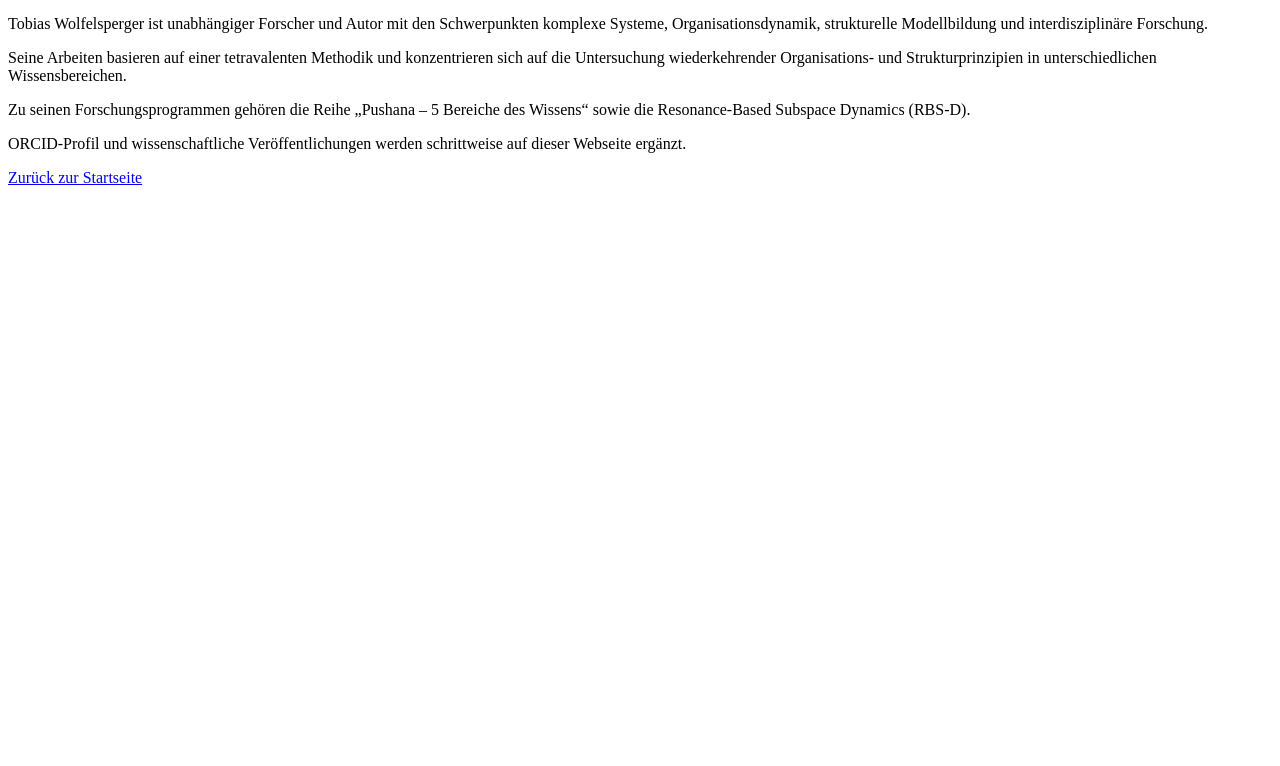
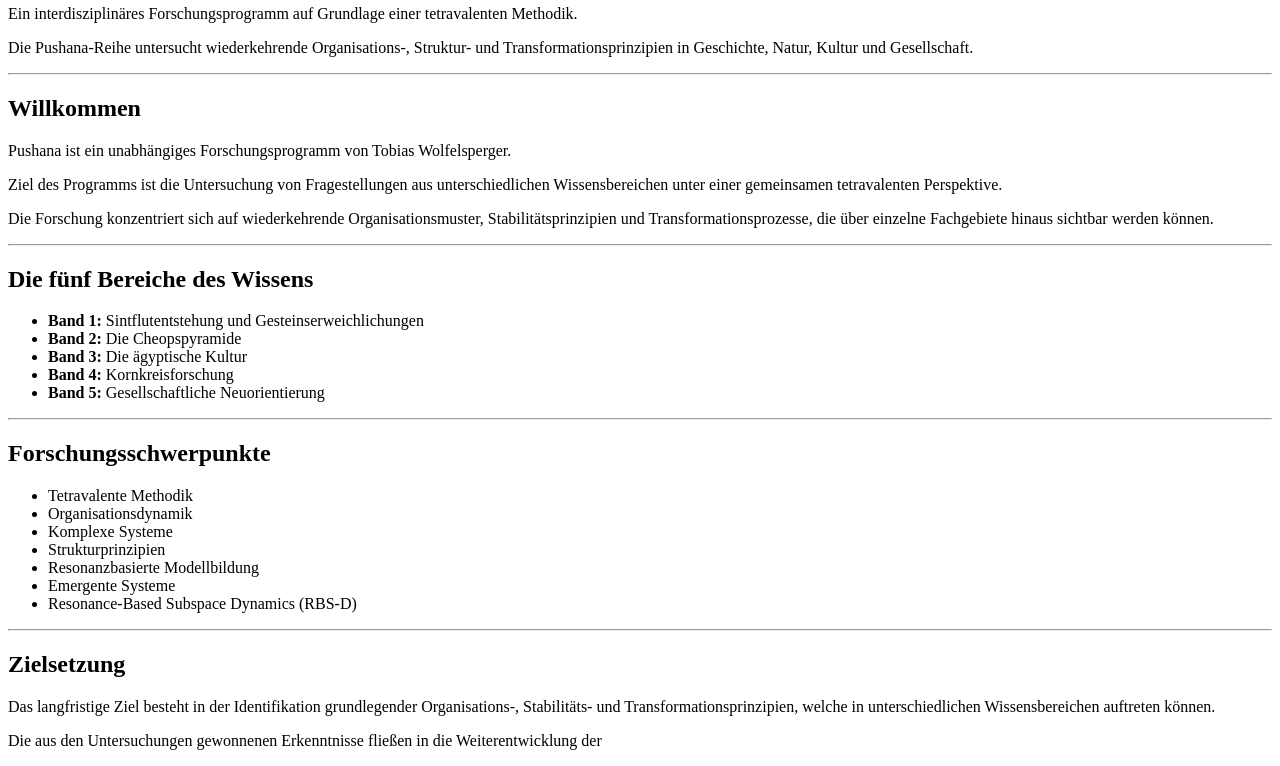
Before and after one commit to tobiaswolfelsperger/pushana-org, a plain HTML site: page about.html in a window 1280 px wide. Shown: the part 158-924 px from the top of the page. Before the commit the page ends 800 px from the top, so only its background shows below. Drawn offline with Linux system fonts and the light colour scheme.

Commit message:
Update about.html

```diff
--- a/about.html
+++ b/about.html
@@ -1,12 +1,14 @@
 <!DOCTYPE html>
 <html lang="de">
+
 <head>
 <meta charset="UTF-8">
 <meta name="viewport" content="width=device-width, initial-scale=1.0">
-<title>Über den Autor</title>
+<title>Pushana - 5 Bereiche des Wissens</title>
 </head>
 
 <body>
+
 <nav>
 <a href="index.html">Startseite</a> |
 <a href="about.html">Autor</a> |
@@ -18,37 +20,77 @@
 
 <hr>
 
-<hr>
-<h1>Tobias Wolfelsperger</h1>
+<h1>PUSHANA</h1>
 
-<h2>Unabhängiger Forscher und Autor</h2>
+<h2>5 Bereiche des Wissens</h2>
 
 <p>
-Tobias Wolfelsperger ist unabhängiger Forscher und Autor mit den Schwerpunkten
-komplexe Systeme, Organisationsdynamik, strukturelle Modellbildung und
-interdisziplinäre Forschung.
+Ein interdisziplinäres Forschungsprogramm auf Grundlage einer
+tetravalenten Methodik.
 </p>
 
 <p>
-Seine Arbeiten basieren auf einer tetravalenten Methodik und konzentrieren sich
-auf die Untersuchung wiederkehrender Organisations- und Strukturprinzipien
-in unterschiedlichen Wissensbereichen.
+Die Pushana-Reihe untersucht wiederkehrende Organisations-,
+Struktur- und Transformationsprinzipien in Geschichte, Natur,
+Kultur und Gesellschaft.
+</p>
+
+<hr>
+
+<h2>Willkommen</h2>
+
+<p>
+Pushana ist ein unabhängiges Forschungsprogramm von Tobias Wolfelsperger.
 </p>
 
 <p>
-Zu seinen Forschungsprogrammen gehören die Reihe
-„Pushana – 5 Bereiche des Wissens“
-sowie die Resonance-Based Subspace Dynamics (RBS-D).
+Ziel des Programms ist die Untersuchung von Fragestellungen aus
+unterschiedlichen Wissensbereichen unter einer gemeinsamen
+tetravalenten Perspektive.
 </p>
 
 <p>
-ORCID-Profil und wissenschaftliche Veröffentlichungen werden
-schrittweise auf dieser Webseite ergänzt.
+Die Forschung konzentriert sich auf wiederkehrende Organisationsmuster,
+Stabilitätsprinzipien und Transformationsprozesse, die über
+einzelne Fachgebiete hinaus sichtbar werden können.
+</p>
+
+<hr>
+
+<h2>Die fünf Bereiche des Wissens</h2>
+
+<ul>
+<li><strong>Band 1:</strong> Sintflutentstehung und Gesteinserweichlichungen</li>
+<li><strong>Band 2:</strong> Die Cheopspyramide</li>
+<li><strong>Band 3:</strong> Die ägyptische Kultur</li>
+<li><strong>Band 4:</strong> Kornkreisforschung</li>
+<li><strong>Band 5:</strong> Gesellschaftliche Neuorientierung</li>
+</ul>
+
+<hr>
+
+<h2>Forschungsschwerpunkte</h2>
+
+<ul>
+<li>Tetravalente Methodik</li>
+<li>Organisationsdynamik</li>
+<li>Komplexe Systeme</li>
+<li>Strukturprinzipien</li>
+<li>Resonanzbasierte Modellbildung</li>
+<li>Emergente Systeme</li>
+<li>Resonance-Based Subspace Dynamics (RBS-D)</li>
+</ul>
+
+<hr>
+
+<h2>Zielsetzung</h2>
+
+<p>
+Das langfristige Ziel besteht in der Identifikation grundlegender
+Organisations-, Stabilitäts- und Transformationsprinzipien, welche
+in unterschiedlichen Wissensbereichen auftreten können.
 </p>
 
 <p>
-<a href="index.html">Zurück zur Startseite</a>
-</p>
-
-</body>
-</html>
+Die aus den Untersuchungen gewonnenen Erkenntnisse fließen in die
+Weiterentwicklung der
```
